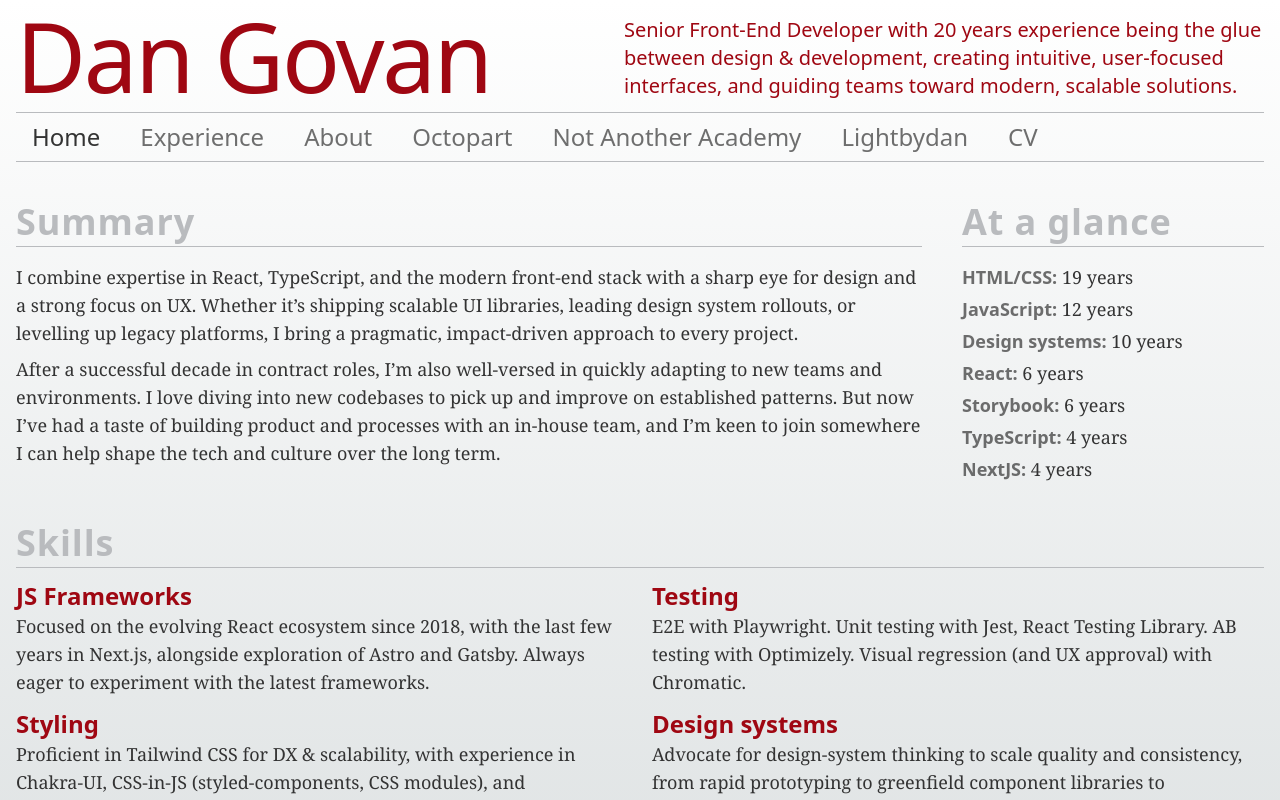
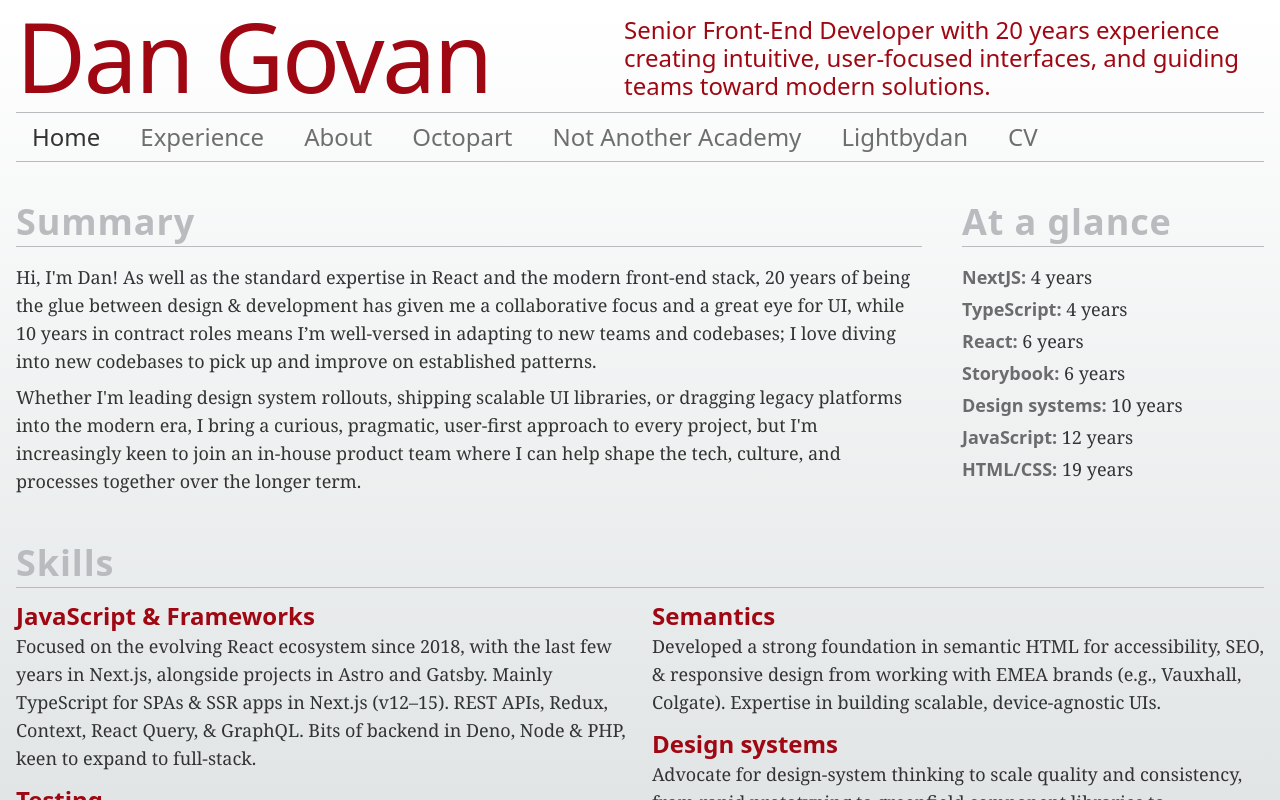
Before and after one commit to DanielGovan/showcase2023, a Next.js app: page / in a window 1280 px wide. Shown: the top 800 px of the page. Built offline with nearby package versions, Linux system fonts and the light colour scheme.

Commit message:
Refined intro copy again

```diff
--- a/app/layout.tsx
+++ b/app/layout.tsx
@@ -19,7 +19,7 @@ export default function RootLayout({ children }: WithChildren) {
         <div className="subpixel-antialiased max-w-(--breakpoint-xl) text-2xl mx-auto font-serif px-4 print:px-0">
           <HeaderArea
             header="Dan Govan"
-            intro="Senior Front-End Developer with 20 years experience being the glue between design &amp; development, creating intuitive, user-focused interfaces, and guiding teams toward modern, scalable solutions."
+            intro="Senior Front-End Developer with 20 years experience creating intuitive, user-focused interfaces, and guiding teams toward modern solutions."
           />
           <div role="main">{children}</div>
         </div>
--- a/components/HeaderArea.tsx
+++ b/components/HeaderArea.tsx
@@ -16,7 +16,7 @@ const HeaderArea = ({ header, intro }: HeaderAreaProps) => {
           {header}
         </h1>
         <div>
-          <p className="flex items-center font-light leading-7 print:leading-5 mt-2 print:mt-0 text-xl print:text-sm max-w-[40rem]">
+          <p className="flex items-center font-light leading-7 print:leading-5 mt-2 print:mt-0 text-2xl print:text-sm max-w-[40rem]">
             {intro}
           </p>
         </div>
--- a/copy/AtAGlance.tsx
+++ b/copy/AtAGlance.tsx
@@ -6,13 +6,13 @@ const AtAGlance = () => {
     <div className="flex-1/4 print:flex-1/4">
       <SectionHeader>At a glance</SectionHeader>
       <ul className="list-none flex flex-col gap-1">
-        <AppendixItem title="HTML/CSS" content="19 years" />
-        <AppendixItem title="JavaScript" content="12 years" />
-        <AppendixItem title="Design systems" content="10 years" />
+        <AppendixItem title="NextJS" content="4 years" />
+        <AppendixItem title="TypeScript" content="4 years" />
         <AppendixItem title="React" content="6 years" />
         <AppendixItem title="Storybook" content="6 years" />
-        <AppendixItem title="TypeScript" content="4 years" />
-        <AppendixItem title="NextJS" content="4 years" />
+        <AppendixItem title="Design systems" content="10 years" />
+        <AppendixItem title="JavaScript" content="12 years" />
+        <AppendixItem title="HTML/CSS" content="19 years" />
       </ul>
     </div>
   );
--- a/copy/ExperienceContract.tsx
+++ b/copy/ExperienceContract.tsx
@@ -75,7 +75,7 @@ const ExperienceContract = () => {
         </Para>
       </Place>
       <Place
-        title="Full Stack Developer"
+        title="Full Stack Dev"
         company="BDH"
         companyType="Agency"
         dates="Feb 2021"
@@ -107,7 +107,7 @@ const ExperienceContract = () => {
         </Para>
       </Place>
       <Place
-        title="Senior Frontend Developer"
+        title="Senior FE Dev"
         company="EDD London"
         companyType="Agency"
         dates="Feb 2020 - Jun 2020"
@@ -123,7 +123,7 @@ const ExperienceContract = () => {
         </Para>
       </Place>
       <Place
-        title="Senior Frontend Developer"
+        title="Senior FE Dev"
         company="Rehab Agency"
         companyType="Agency"
         dates="Oct 2019 - Feb 2020"
@@ -183,7 +183,7 @@ const ExperienceContract = () => {
         </Para>
       </Place>
       <Place
-        title="Frontend Developer & CSS Architect"
+        title="FE Dev & CSS Architect"
         company="YunoJuno"
         companyType="In-house"
         dates="Jul 2015 - Dec 2017"
--- a/copy/SkillsFull.tsx
+++ b/copy/SkillsFull.tsx
@@ -8,10 +8,17 @@ const SkillsFull = () => {
       <div>
         <SectionHeader>Skills</SectionHeader>
         <ColumnWrap>
-          <Skill title="JS Frameworks">
+          <Skill title="JavaScript & Frameworks">
             Focused on the evolving React ecosystem since 2018, with the last
-            few years in Next.js, alongside exploration of Astro and Gatsby.
-            Always eager to experiment with the latest frameworks.
+            few years in Next.js, alongside projects in Astro and Gatsby. Mainly
+            TypeScript for SPAs &amp; SSR apps in Next.js (v12–15). REST APIs,
+            Redux, Context, React Query, &amp; GraphQL. Bits of backend in Deno,
+            Node &amp; PHP, keen to expand to full-stack.
+          </Skill>
+          <Skill title="Testing">
+            E2E with Playwright. Unit testing with Jest, React Testing Library.
+            AB testing with Optimizely. Visual regression (and UX approval) with
+            Chromatic.
           </Skill>
           <Skill title="Styling">
             Proficient in Tailwind CSS for DX &amp; scalability, with experience
@@ -24,28 +31,17 @@ const SkillsFull = () => {
             Vauxhall, Colgate). Expertise in building scalable, device-agnostic
             UIs.
           </Skill>
-          <Skill title="JavaScript">
-            Mainly TypeScript for SPAs &amp; SSR apps in Next.js (v12–15).
-            Experience includes REST APIs, Redux, Context, React Query, &amp;
-            GraphQL. Some backend in Node &amp; PHP, keen to expand to
-            full-stack roles.
-          </Skill>
-          <Skill title="Testing">
-            E2E with Playwright. Unit testing with Jest, React Testing Library.
-            AB testing with Optimizely. Visual regression (and UX approval) with
-            Chromatic.
-          </Skill>
           <Skill title="Design systems">
             Advocate for design-system thinking to scale quality and
             consistency, from rapid prototyping to greenfield component
-            libraries to maintaining living style guides. Long experience
-            extracting assets (Photoshop to Figma) and identifying UX gaps.
+            libraries to maintaining living style guides.
+            {/* Long experience
+            extracting assets (Photoshop to Figma) and identifying UX gaps. */}
           </Skill>
           <Skill title="Collaboration">
             Enjoy partnering with UX and Product from discovery to delivery.
             Value teamwork through pairing, code reviews, knowledge sharing and
-            mentoring. Staying sharp in the fast-paced frontend ecosystem is
-            vital.
+            mentoring.
           </Skill>
           <Skill title="Tooling">
             VS Code, Docker, Webpack, Yarn/PNPM, Git. CI/CD with Travis,
--- a/copy/Summary.tsx
+++ b/copy/Summary.tsx
@@ -6,19 +6,19 @@ const Summary = () => {
     <div className="flex-3/4 print:flex-3/5">
       <SectionHeader>Summary</SectionHeader>
       <Para>
-        I combine expertise in React, TypeScript, and the modern front-end stack
-        with a sharp eye for design and a strong focus on UX. Whether it&rsquo;s
-        shipping scalable UI libraries, leading design system rollouts, or
-        levelling up legacy platforms, I bring a pragmatic, impact-driven
-        approach to every project.
+        Hi, I'm Dan! As well as the standard expertise in React and the modern
+        front-end stack, 20 years of being the glue between design &amp;
+        development has given me a collaborative focus and a great eye for UI,
+        while 10 years in contract roles means I&rsquo;m well-versed in adapting
+        to new teams and codebases; I love diving into new codebases to pick up
+        and improve on established patterns.
       </Para>
       <Para>
-        After a successful decade in contract roles, I&rsquo;m also well-versed
-        in quickly adapting to new teams and environments. I love diving into
-        new codebases to pick up and improve on established patterns. But now
-        I&rsquo;ve had a taste of building product and processes with an
-        in-house team, and I&rsquo;m keen to join somewhere I can help shape the
-        tech and culture over the long term.
+        Whether I'm leading design system rollouts, shipping scalable UI
+        libraries, or dragging legacy platforms into the modern era, I bring a
+        curious, pragmatic, user-first approach to every project, but I'm
+        increasingly keen to join an in-house product team where I can help
+        shape the tech, culture, and processes together over the longer term.
       </Para>
     </div>
   );
--- a/copy/SummaryContract.tsx
+++ b/copy/SummaryContract.tsx
@@ -6,18 +6,17 @@ const SummaryContract = () => {
     <div className="flex-3/4 print:flex-3/5">
       <SectionHeader>Summary</SectionHeader>
       <Para>
-        I combine expertise in React, TypeScript, and the modern front-end stack
-        with a sharp eye for design and a strong focus on UX. Whether it&rsquo;s
-        shipping scalable UI libraries, leading design system rollouts, or
-        levelling up legacy platforms, I bring a pragmatic, impact-driven
-        approach to every project.
+        Hi, I'm Dan! As well as the standard expertise in React and the modern
+        front-end stack, 20 years of being the glue between design &amp;
+        development has given me a collaborative focus and a great eye for UI,
+        while 10 years in contract roles means I&rsquo;m well-versed in adapting
+        to new teams and codebases; I love diving into new codebases to pick up
+        and improve on established patterns.
       </Para>
       <Para>
-        With 10 years experience in contract roles, I&rsquo;m also well-versed
-        in quickly adapting to new teams and environments. I love diving into
-        new codebases to pick up and improve on established patterns, and
-        I&rsquo;m eager to join a cross-functional team that values innovation
-        and quality.
+        Whether I'm leading design system rollouts, shipping scalable UI
+        libraries, or dragging legacy platforms into the modern era, I bring a
+        curious, pragmatic, user-first approach to every project.
       </Para>
     </div>
   );
--- a/copy/SummaryPerm.tsx
+++ b/copy/SummaryPerm.tsx
@@ -6,17 +6,18 @@ const SummaryPerm = () => {
     <div className="flex-3/4 print:flex-3/5">
       <SectionHeader>Professional Summary</SectionHeader>
       <Para>
-        I combine expertise in React, TypeScript, and the modern front-end stack
-        with a sharp eye for design and a strong focus on UX. Whether it&rsquo;s
-        shipping scalable UI libraries, leading design system rollouts, or
-        levelling up legacy platforms, I bring a pragmatic, impact-driven
-        approach to every project.
+        Hi, I'm Dan! As well as the standard expertise in React and Typescript,
+        20 years of being the glue between design &amp; development has given me
+        a collaborative focus and a great eye for UI, while 10 years in contract
+        roles means I&rsquo;m well-versed in adapting to new teams, patterns and
+        codebases; vital qualities in the ever changing front end stack.
       </Para>
       <Para>
-        After a successful decade of freelancing and contract work, I&rsquo;m
-        ready to go deep with an in-house product team; somewhere I can help
-        shape the tech, culture, and processes while building something
-        meaningful together over the long term.
+        Whether I'm leading design system rollouts, shipping scalable UI
+        libraries, or dragging legacy platforms into the modern era, I bring a
+        curious, pragmatic, user-first approach to every project. I'm now keen
+        to join an in-house product team where I can help shape the tech,
+        culture, and processes together over the longer term.
       </Para>
     </div>
   );
```
